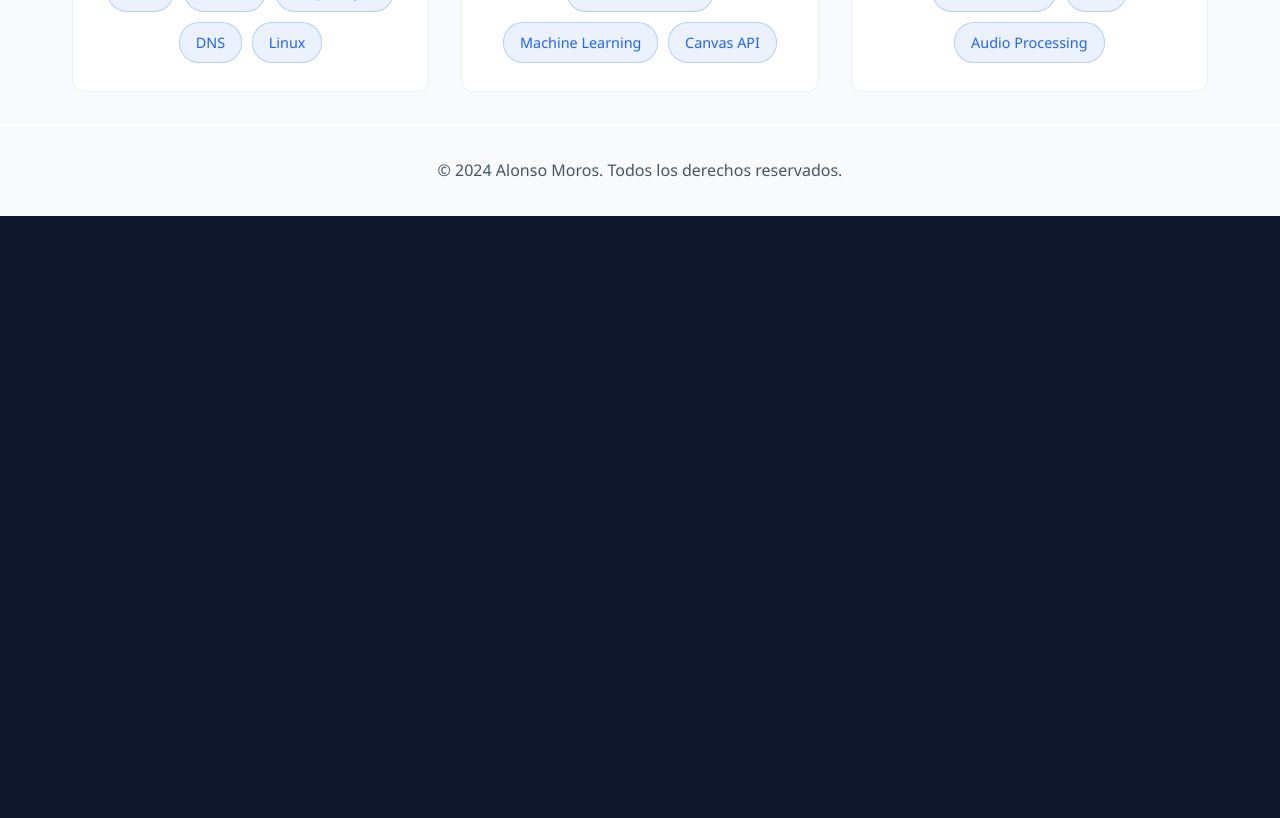
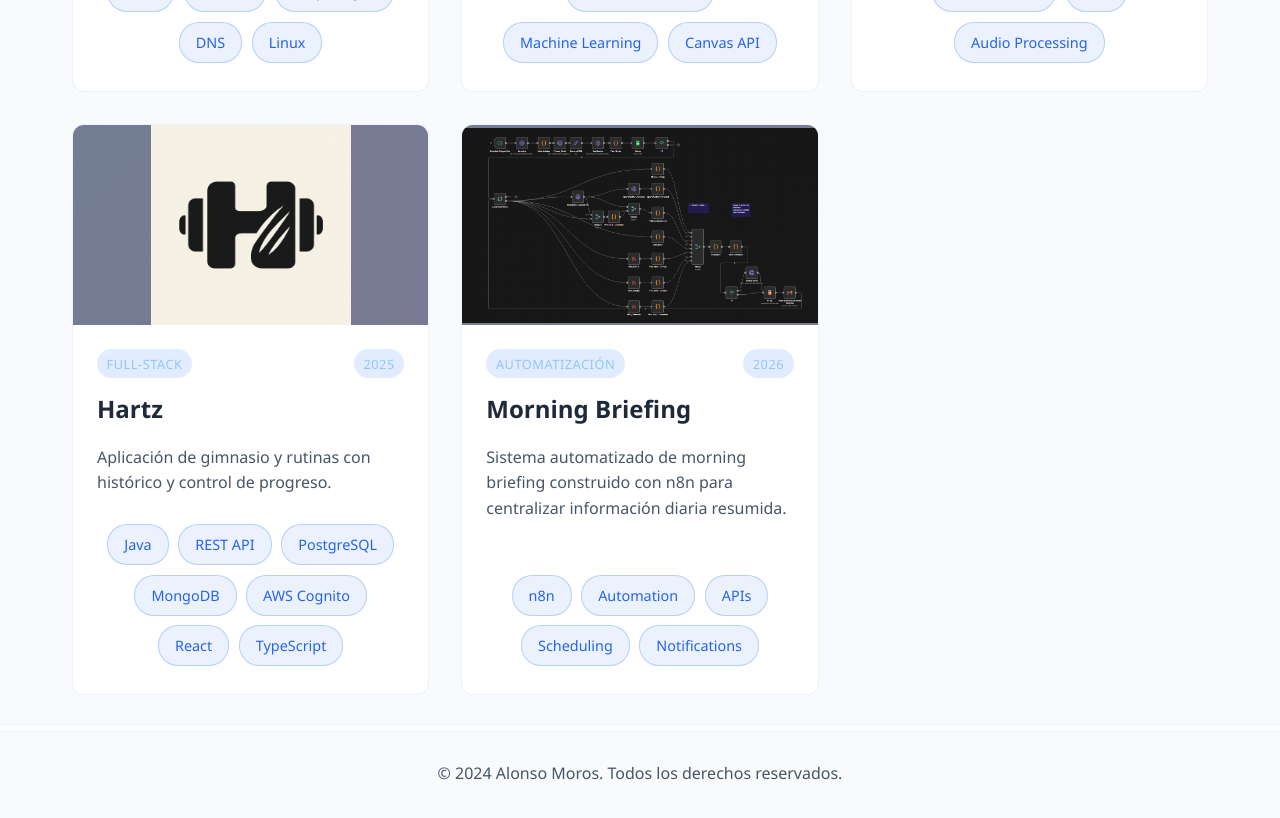
Before and after one commit to alonsomoros/alonsomoros.github.io, a React (Vite) app: page /projects in a window 1280 px wide. Shown: the part 1060-1878 px from the top of the page. Before the commit the page ends 1276 px from the top, so only its background shows below. Built offline with nearby package versions, Linux system fonts and the light colour scheme; the HTML template or start-up script is replaced by a standard one.

Commit message:
Implementados proyectos

```diff
--- a/src/data/projects.ts
+++ b/src/data/projects.ts
@@ -76,5 +76,45 @@ export const projects: Project[] = [
       'Integré soporte multilingüe (español e inglés) con transfer learning entre idiomas'
     ],
     githubUrl: 'https://github.com/alonsomoros/Text-Speech_Transformer'
+  },
+  {
+    id: 'hartz-gym-routines-app',
+    title: 'Hartz',
+    shortDescription: 'Aplicación de gimnasio y rutinas con histórico y control de progreso.',
+    image: '/logo_hartz.png',
+    year: 2025,
+    category: 'Full-Stack',
+    featured: true,
+    technologies: ['Java', 'REST API', 'PostgreSQL', 'MongoDB', 'AWS Cognito', 'React', 'TypeScript'],
+    problem: 'Las apps de entrenamiento suelen quedarse cortas en personalización de rutinas, seguimiento del progreso o gestión segura de usuarios. Queríamos una solución propia que permitiera estructurar entrenamientos, guardar historial y separar bien la información relacional de la documental.',
+    solution: 'Desarrollé, junto con unos amigos de universidad, Hartz como una aplicación full-stack con backend Java expuesto como API REST, frontend en React con TypeScript y autenticación con AWS Cognito. Utilizamos PostgreSQL para la información estructurada de usuarios y rutinas, y MongoDB para almacenar registros más flexibles de sesiones, progreso y datos evolutivos.',
+    role: 'Full-Stack Developer - Diseñamos la arquitectura completa, implementamos la API REST en Java, modelamos la persistencia entre PostgreSQL y MongoDB, integramos AWS Cognito para autenticación y construimos la interfaz en React con TypeScript.',
+    achievements: [
+      'Ayudé a decidir qué tipo de base de datos era la mejor, y como sería el modelo de entidades',
+      'Aprendí sobre el funcionamiento de API Rest y cómo manejar llamadas complejas end-to-end',
+      'Construimos una interfaz en React y TypeScript orientada a crear, editar y consultar rutinas de forma rápida',
+      'Estructuramos unos workflows para mejorar CICD y desplegamos la aplicación en una raspeberrypi'
+    ],
+    githubUrl: 'https://github.com/UnaiMurilloMesa/HARTZ_CO'
+  },
+  {
+    id: 'morning-briefing-n8n',
+    title: 'Morning Briefing',
+    shortDescription: 'Sistema automatizado de morning briefing construido con n8n para centralizar información diaria resumida.',
+    image: '/morning_briefing.png',
+    year: 2026,
+    category: 'Automatización',
+    featured: false,
+    technologies: ['n8n', 'Automation', 'APIs', 'Scheduling', 'Notifications'],
+    problem: 'Consultar cada mañana noticias, tareas, eventos o fuentes dispersas consume tiempo y fragmenta la atención. Hacía falta un flujo automático que reuniera la información relevante en un único briefing diario.',
+    solution: 'Construí un sistema de automatización con n8n que recopila información desde distintas fuentes, la transforma en un resumen estructurado y la envía en el formato más útil para empezar el día con contexto claro y prioridades visibles.',
+    role: 'Automation Builder - Diseñé los flujos en n8n, conecté APIs y orígenes de información, definí la lógica de transformación de datos y preparé la entrega automática del briefing diario.',
+    achievements: [
+      'Automaticé la recopilación de información diaria desde múltiples fuentes en un único flujo reproducible',
+      'Diseñé nodos de transformación para convertir datos heterogéneos en un briefing legible y accionable',
+      'Reduje el tiempo manual de revisión matinal centralizando tareas, contexto y avisos en una sola salida',
+      'Dejé la automatización preparada para ampliar integraciones futuras con correo, calendario, Slack o WhatsApp'
+    ],
+    docsUrl: 'https://forms.gle/TDvAmu3W5egzT5ZR8'
   }
 ];
```
